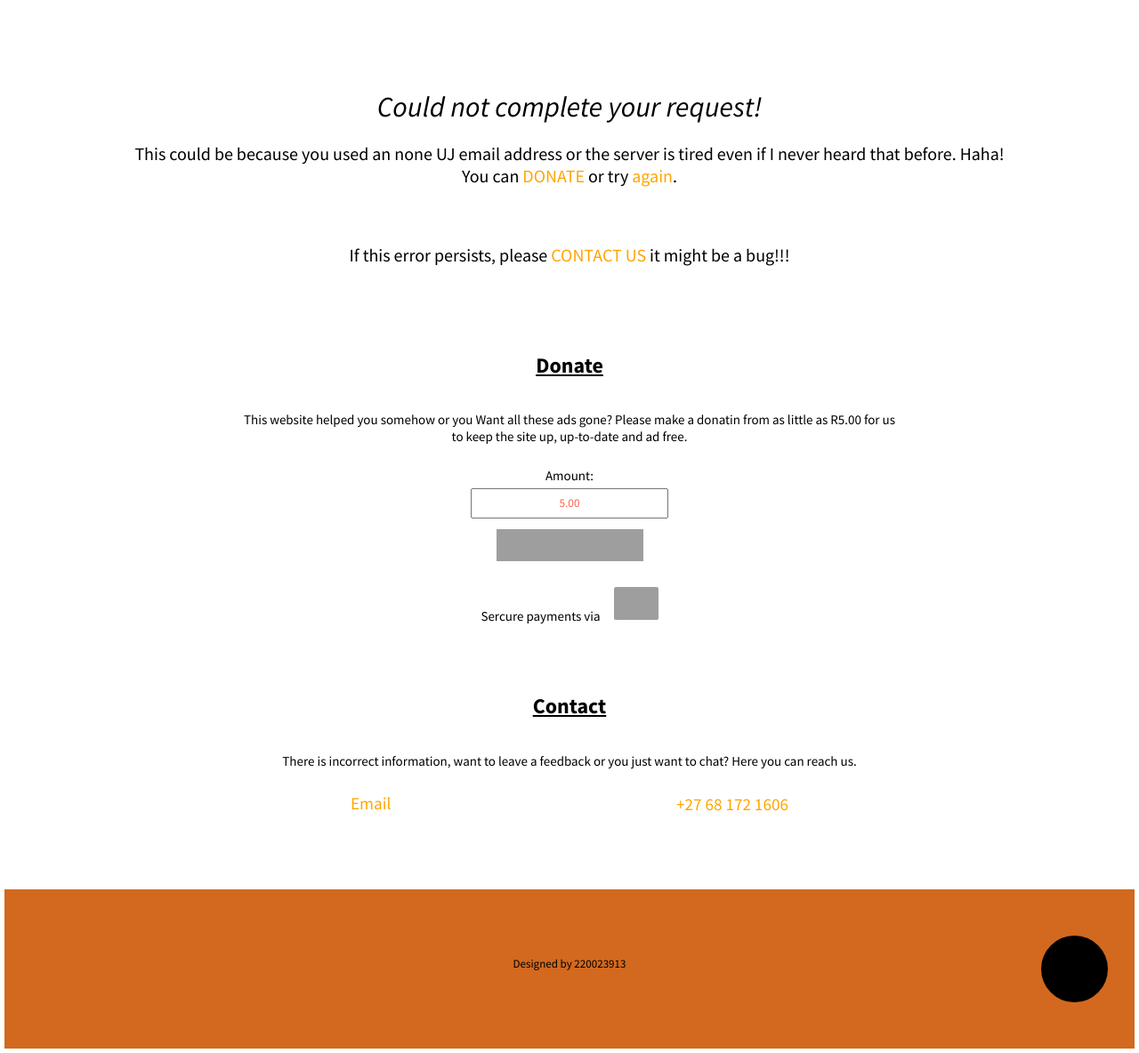
After one commit to uj-bit-gang/uj-bit-gang.github.io, a PHP site: page /fail.html in a window 1280 px wide. The commit adds this page. Shown: the whole page at 89% size. Run offline with PHP 8.4, Linux system fonts and the light colour scheme; some libraries are stand-ins or nearby versions; grey boxes are pictures that could not be loaded.

Commit message:
Fail page added

```diff
--- /dev/null
+++ b/fail.html
@@ -0,0 +1,116 @@
+<!DOCTYPE html>
+<html lang="en">
+<head>
+    <meta charset="UTF-8">
+    <meta http-equiv="X-UA-Compatible" content="IE=edge">
+    <link rel="stylesheet" href="style.css">
+    <meta name="viewport" content="width=device-width, initial-scale=1.0">
+    <link rel="icon" type="image/png" sizes="32x32" href="images/favcon.png">
+    <link rel="preconnect" href="https://fonts.googleapis.com">
+    <link rel="preconnect" href="https://fonts.gstatic.com" crossorigin>
+    <link href="https://fonts.googleapis.com/css2?family=Source+Sans+Pro:ital,wght@0,200;0,300;0,400;0,600;0,700;1,300;1,400;1,700&display=swap" rel="stylesheet">
+    <script async src="https://pagead2.googlesyndication.com/pagead/js/adsbygoogle.js?client=ca-pub-3282907738538179" crossorigin="anonymous"></script>
+    <link rel="stylesheet" href="https://cdnjs.cloudflare.com/ajax/libs/material-design-iconic-font/2.2.0/css/material-design-iconic-font.min.css">
+</head>
+<body>
+    <div class="success">
+        <i  class="zmdi zmdi-alert-triangle"></i>
+        <p class="success-p">Could not complete your request!</p>
+        <p>This could be because you used an none UJ email address or the server is tired even if I never heard that before. Haha!</p>
+        <p>You can <a class="link" href="/fail.html#donate">DONATE</a> or try <a class="link" href="https://uj-bit-gang.github.io/">again</a>.</p>
+        <p></p>
+        <p style="margin-top: 5%;">If this error persists, please <a href="/fail.html#contact" class="link">CONTACT US</a> it might be a bug!!!</p>
+        <i class="zmdi zmdi-alert-polygon"></i>
+    </div>
+
+    <div class="ad"><script async src="https://pagead2.googlesyndication.com/pagead/js/adsbygoogle.js?client=ca-pub-3282907738538179" crossorigin="anonymous"></script>
+        <!-- Banner -->
+        <ins class="adsbygoogle"
+            style="display:block"
+            data-ad-client="ca-pub-3282907738538179"
+            data-ad-slot="6177564412"
+            data-ad-format="auto"
+            data-full-width-responsive="true"></ins>
+        <script>
+            (adsbygoogle = window.adsbygoogle || []).push({});
+        </script></div>
+    </div>
+
+    <div class="donate" id="donate">
+        <div>
+            <i class="zmdi zmdi-favorite"></i>
+            <h2>Donate</h2>
+        </div>
+        <p>This website helped you somehow or you Want all these ads gone? Please make a donatin from as little as R5.00 for us to keep the site up, up-to-date and ad free.</p>
+        <div class="donate-form">
+            <script language="JavaScript" type="text/javascript">
+
+                function click_3db0f0d1ca30c3edb779ba42440f53a1( aform_reference ) {
+                            var aform = aform_reference;
+                            aform['amount'].value = Math.round( aform['amount'].value*Math.pow( 10,2 ) )/Math.pow( 10,2 );
+                            aform['custom_amount'].value = aform['custom_amount'].value.replace( /^\s+|\s+$/g,"" );
+                            if( !aform['custom_amount'].value || 0 === aform['custom_amount'].value.length || /^\s*$/.test( aform['custom_amount'].value ) ) {
+                                alert ( 'An amount is required' );
+                                return false;
+                            }
+                            aform['amount'].value = Math.round( aform['custom_amount'].value*Math.pow( 10,2 ) )/Math.pow( 10,2 );
+                }
+            </script>
+            <form action="https://www.payfast.co.za/eng/process" name="form_3db0f0d1ca30c3edb779ba42440f53a1" onsubmit="return click_3db0f0d1ca30c3edb779ba42440f53a1( this );" method="post">
+                <input type="hidden" name="cmd" value="_paynow">
+                <input type="hidden" name="receiver" value="18766734">
+                <input type="hidden" name="item_name" value="UJ BIT Gang Donation">
+                <input type="hidden" name="amount" value="5.00">
+                <input type="hidden" name="item_description" value="">
+                <input type="hidden" name="return_url" value="https://uj-bit-gang.github.io/thank-you.html">
+                <input type="hidden" name="cancel_url" value="https://uj-bit-gang.github.io/">
+
+                <table class="donate-table">
+                    <tr>
+                        <p>Amount:</p>
+                        <input class="donate-input" type="text" name="custom_amount" class="pricing" value="5.00">
+                    </tr>
+                    <tr>
+                        <input type="image" src="https://www.payfast.co.za/images/buttons/dark-small-paynow.png" width="165" height="36" alt="Pay Now" title="Pay Now with PayFast">
+                    </tr>
+                </table>
+            </form>
+        </div>
+        <p>Sercure payments via <img class="payfast-img" src="https://www.payfast.co.za/assets/images/logos-and-images/payfast-logo-black.svg" alt="payfast-logo-black"></p>
+    </div>
+
+    <div class="contact" id="contact">
+        <div>
+            <i class="zmdi zmdi-phone"></i>
+            <h2>Contact</h2>
+        </div>
+        <p>There is incorrect information, want to leave a feedback or you just want to chat? Here you can reach us.</p>
+        <div class="contact-wrapper row">
+            <a class="link" href="mailto:22002919@student.uj.ac.za"><div><p><i class="zmdi zmdi-email"></i></p> Email</div></a>
+            <a class="link" href="https://wa.link/bsctgt"><div><p><i class="zmdi zmdi-whatsapp"></i></p> +27 68 172 1606</div></a>
+        </div>
+    </div>
+    <footer>
+        <div class="footer">
+            <div class="ad">
+                <script async src="https://pagead2.googlesyndication.com/pagead/js/adsbygoogle.js?client=ca-pub-3282907738538179" crossorigin="anonymous"></script>
+                <ins class="adsbygoogle"
+                    style="display:block"
+                    data-ad-format="fluid"
+                    data-ad-layout-key="-gw-7+1w-2e-b"
+                    data-ad-client="ca-pub-3282907738538179"
+                    data-ad-slot="9458333879"></ins>
+                <script>
+                    (adsbygoogle = window.adsbygoogle || []).push({});
+                </script>
+            </div>
+            <p style="font-size: small;">Designed by 220023913</p>
+        </div>
+        <div class="scroll">
+            <a href=""><i class="zmdi zmdi-chevron-up"></i></a>
+        </div>
+
+    </footer>
+    <script src="script.js"></script>
+</body>
+</html>
--- a/style.css
+++ b/style.css
@@ -283,6 +283,9 @@ footer{
 .zmdi-notifications-active::before{
     font-size: 15em;
 }
+.zmdi-alert-triangle::before{
+    font-size: 12em !important;
+}
 /*****************Mobile Screens*-**********************/
 @media (max-width: 768px) {
     img{
```
